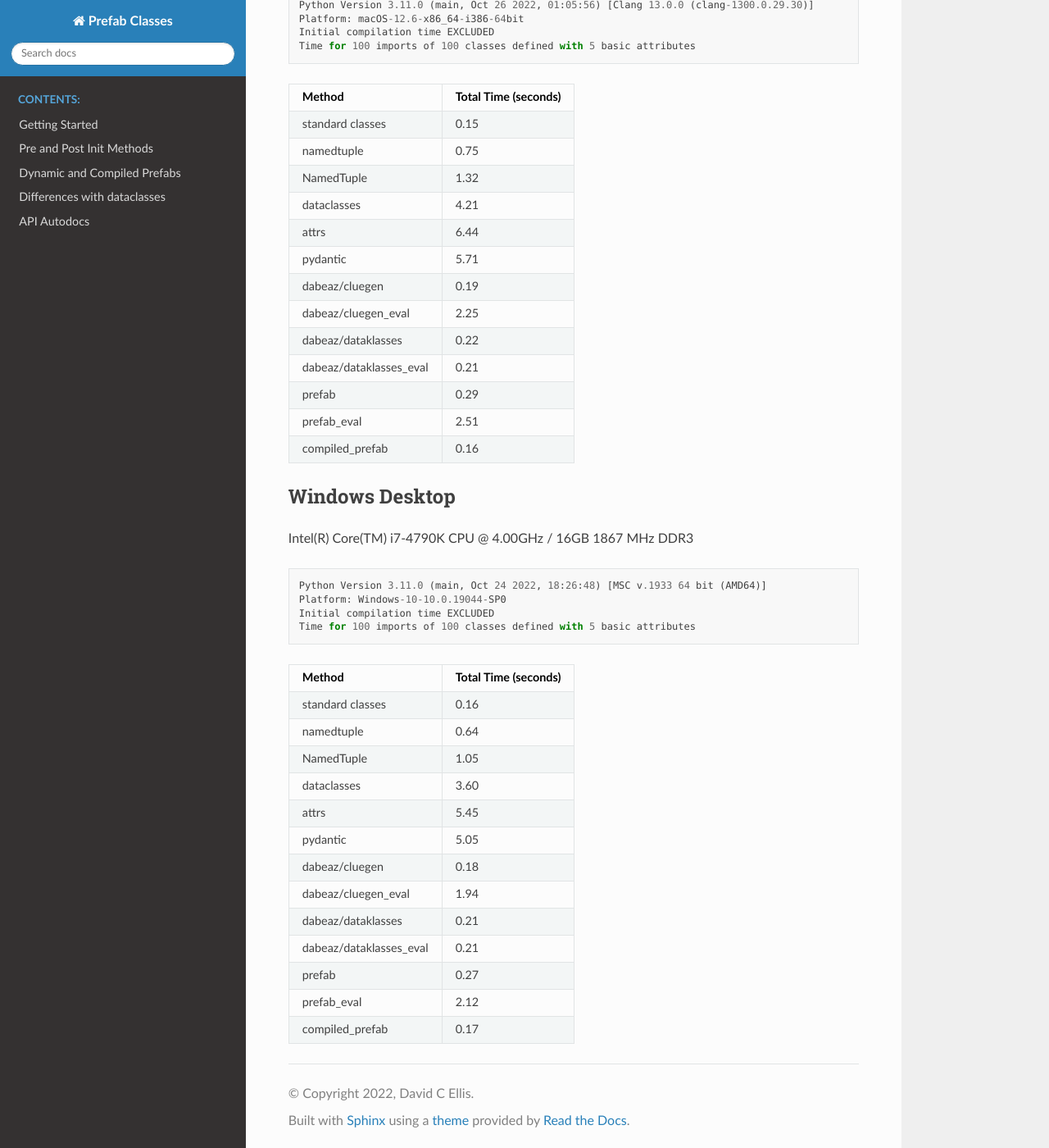
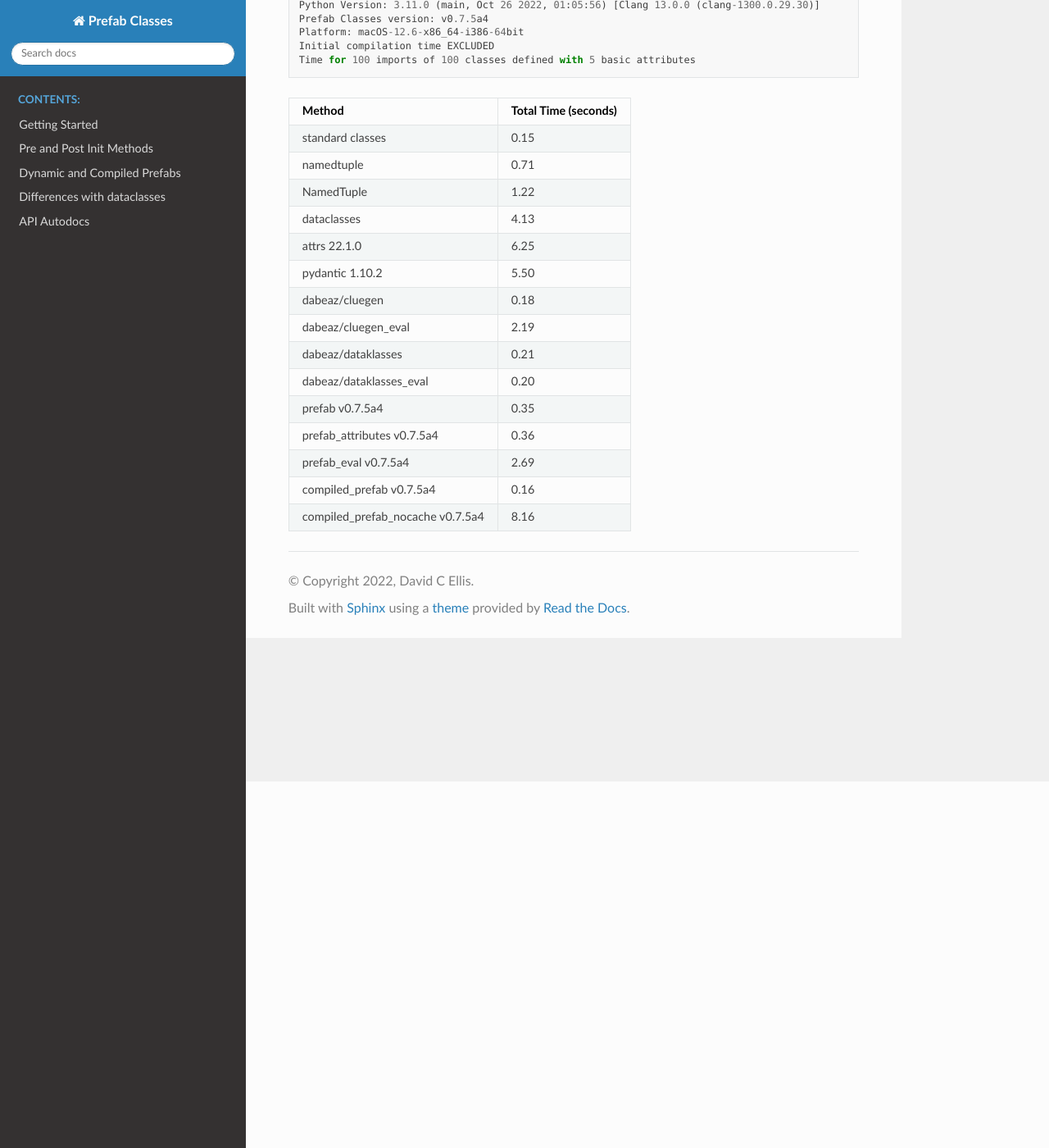
Before and after one commit to DavidCEllis/PrefabClasses, a Sphinx documentation site: the page built from docs/extra/perf_results.md, in a window 1280 px wide and 1400 px high, scrolled down 447 px. Shown: the whole window at 82% size. Built offline with Sphinx 7.4.7 and the Read the Docs theme 2.0.0, drawn with Linux system fonts in a browser that asks for light colours.

````diff
--- a/docs/extra/perf_results.md
+++ b/docs/extra/perf_results.md
@@ -14,7 +14,8 @@ test file.
 2.3 GHz Quad-Core Intel Core i5 / 8 GB 2133 MHz LPDDR3
 
 ```
-Python Version 3.11.0 (main, Oct 26 2022, 01:05:56) [Clang 13.0.0 (clang-1300.0.29.30)]
+Python Version: 3.11.0 (main, Oct 26 2022, 01:05:56) [Clang 13.0.0 (clang-1300.0.29.30)]
+Prefab Classes version: v0.7.5a4
 Platform: macOS-12.6-x86_64-i386-64bit
 Initial compilation time EXCLUDED
 Time for 100 imports of 100 classes defined with 5 basic attributes
@@ -23,42 +24,17 @@ Time for 100 imports of 100 classes defined with 5 basic attributes
 | Method | Total Time (seconds) |
 | --- | --- |
 | standard classes | 0.15 |
-| namedtuple | 0.75 |
-| NamedTuple | 1.32 |
-| dataclasses | 4.21 |
-| attrs | 6.44 |
-| pydantic | 5.71 |
-| dabeaz/cluegen | 0.19 |
-| dabeaz/cluegen_eval | 2.25 |
-| dabeaz/dataklasses | 0.22 |
-| dabeaz/dataklasses_eval | 0.21 |
-| prefab | 0.29 |
-| prefab_eval | 2.51 |
-| compiled_prefab | 0.16 |
-
-
-## Windows Desktop ##
-Intel(R) Core(TM) i7-4790K CPU @ 4.00GHz / 16GB 1867 MHz DDR3
-
-```
-Python Version 3.11.0 (main, Oct 24 2022, 18:26:48) [MSC v.1933 64 bit (AMD64)]
-Platform: Windows-10-10.0.19044-SP0
-Initial compilation time EXCLUDED
-Time for 100 imports of 100 classes defined with 5 basic attributes
-```
-
-| Method | Total Time (seconds) |
-| --- | --- |
-| standard classes | 0.16 |
-| namedtuple | 0.64 |
-| NamedTuple | 1.05 |
-| dataclasses | 3.60 |
-| attrs | 5.45 |
-| pydantic | 5.05 |
+| namedtuple | 0.71 |
+| NamedTuple | 1.22 |
+| dataclasses | 4.13 |
+| attrs 22.1.0 | 6.25 |
+| pydantic 1.10.2 | 5.50 |
 | dabeaz/cluegen | 0.18 |
-| dabeaz/cluegen_eval | 1.94 |
+| dabeaz/cluegen_eval | 2.19 |
 | dabeaz/dataklasses | 0.21 |
-| dabeaz/dataklasses_eval | 0.21 |
-| prefab | 0.27 |
-| prefab_eval | 2.12 |
-| compiled_prefab | 0.17 |
+| dabeaz/dataklasses_eval | 0.20 |
+| prefab v0.7.5a4 | 0.35 |
+| prefab_attributes v0.7.5a4 | 0.36 |
+| prefab_eval v0.7.5a4 | 2.69 |
+| compiled_prefab v0.7.5a4 | 0.16 |
+| compiled_prefab_nocache v0.7.5a4 | 8.16 |
--- a/src/prefab_classes/__init__.py
+++ b/src/prefab_classes/__init__.py
@@ -1,4 +1,4 @@
-__version__ = "v0.7.5a3"
+__version__ = "v0.7.5a4"
 PREFAB_MAGIC_BYTES = b"_".join([b"PREFAB_CLASSES", __version__.encode()])
 
 from .dynamic import prefab, attribute
````
